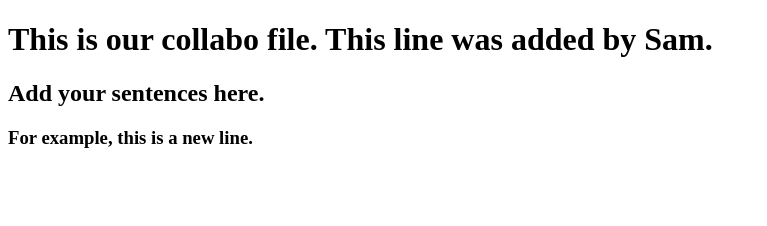
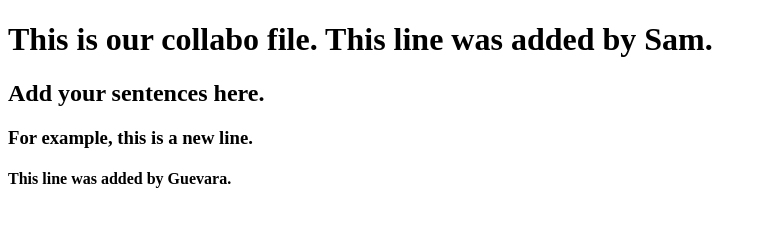
Before and after one commit to ceelogre/collabo, a plain HTML site: page index.html in a window 1280 px wide. Shown: the whole page, without its empty margins (0-767 px from the left). Drawn offline with Linux system fonts and the light colour scheme.

Commit message:
added a new header

```diff
--- a/index.html
+++ b/index.html
@@ -8,5 +8,6 @@
         <h1>This is our collabo file. This line was added by Sam.</h1>
         <h2>Add your sentences here.</h2>
         <h3>For example, this is a new line.</h3>
+        <h4>This line was added by Guevara.</h4>
     </body>
 </hmtl>
```
